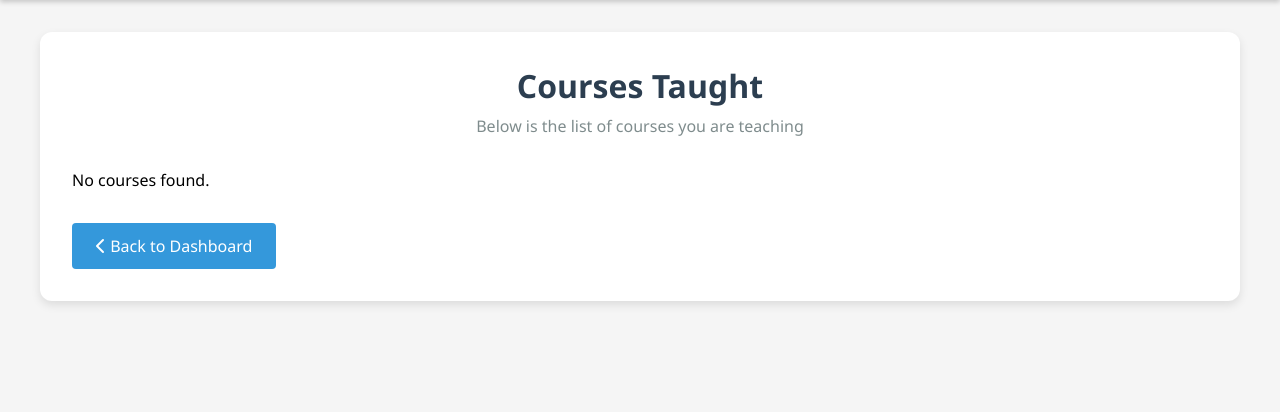
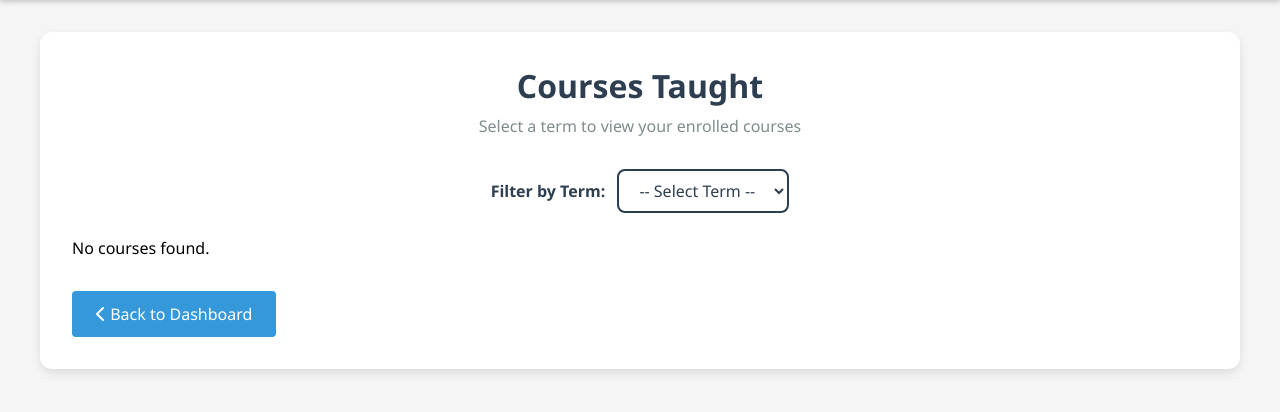
Before and after one commit to 112201019/University_management_system, a Flask app: template templates/professor_courses.html in a window 1280 px wide. Shown: the part 87-499 px from the top of the page. Run offline with Flask 3, Linux system fonts and the light colour scheme; the template is opened without the code that fills it, so the values that code supplies are empty; some libraries are stand-ins or nearby versions.

Commit message:
professor changed1

```diff
--- a/static/css/professor/professor_courses.css
+++ b/static/css/professor/professor_courses.css
@@ -239,3 +239,46 @@ header h1 {
         margin-bottom: 0.3rem;
     }
 }
+
+/* Term Filter Dropdown Container */
+.term-filter {
+    margin: 1.5rem 0;
+    text-align: center;
+}
+
+/* Label for Dropdown */
+.term-filter label {
+    font-size: 1rem;
+    color: #2c3e50;
+    font-weight: 600;
+    margin-right: 0.5rem;
+}
+
+/* Dropdown Select Box Styling */
+.term-filter select {
+    padding: 0.5rem 1rem;
+    border: 2px solid #2c3e50;
+    border-radius: 8px;
+    font-size: 1rem;
+    color: #2c3e50;
+    background-color: #fff;
+    transition: border-color 0.3s, box-shadow 0.3s;
+}
+
+/* Focus State for Dropdown */
+.term-filter select:focus {
+    outline: none;
+    border-color: #3498db;
+    box-shadow: 0 0 8px rgba(52, 152, 219, 0.3);
+}
+
+/* Dropdown Options (applies to most browsers) */
+.term-filter select option {
+    padding: 0.5rem;
+}
+
+/* Optional: Adjust the dropdown arrow */
+.term-filter select::-ms-expand {
+    background-color: transparent;
+    border: 0;
+}
--- a/templates/professor_courses.html
+++ b/templates/professor_courses.html
@@ -37,9 +37,25 @@
   <div class="container">
     <div class="page-header">
       <h2>Courses Taught</h2>
-      <p>Below is the list of courses you are teaching</p>
+      <p>Select a term to view your enrolled courses</p>
+    </div>
+    <!-- Added Dropdown for Term Filtering -->
+    <div class="term-filter">
+      <form method="GET" action="{{ url_for('professor_courses') }}">
+          <label for="termSelect">Filter by Term:</label>
+          <select name="term_id" id="termSelect" onchange="this.form.submit()">
+              <option value="">-- Select Term --</option>
+              {% for term in terms %}
+                  <option value="{{ term.termId }}"
+                      {% if selected_term_id and term.termId == selected_term_id %}selected{% endif %}>
+                      {{ term.termName }}
+                  </option>
+              {% endfor %}
+          </select>
+      </form>
     </div>
 
+  <!-- Courses Grid -->
     <div class="courses-grid">
       {% if courses %}
         {% for course in courses %}
```
Also changed, not shown: app_rohith.py (+41 -20 lines).
